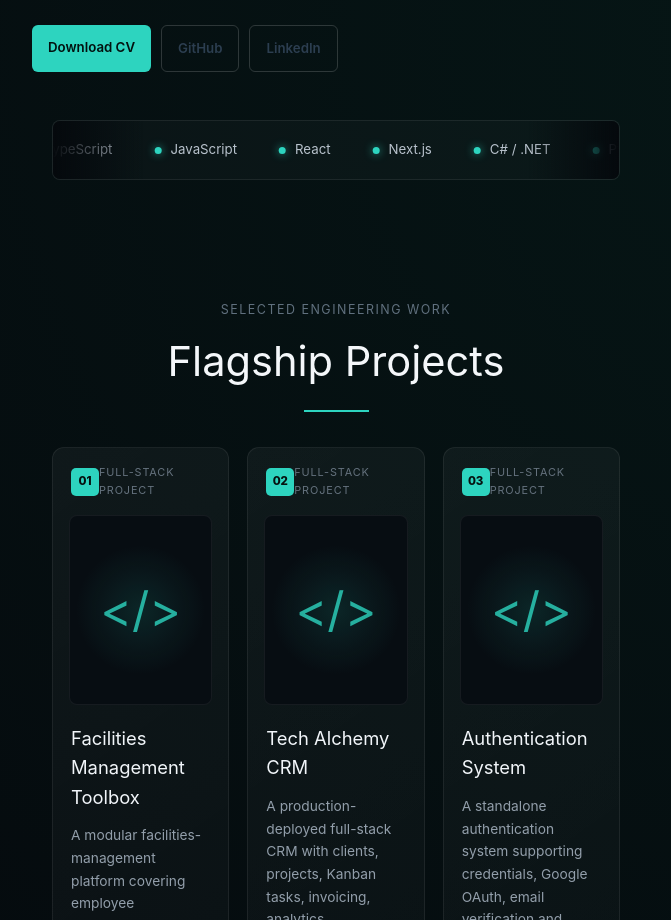
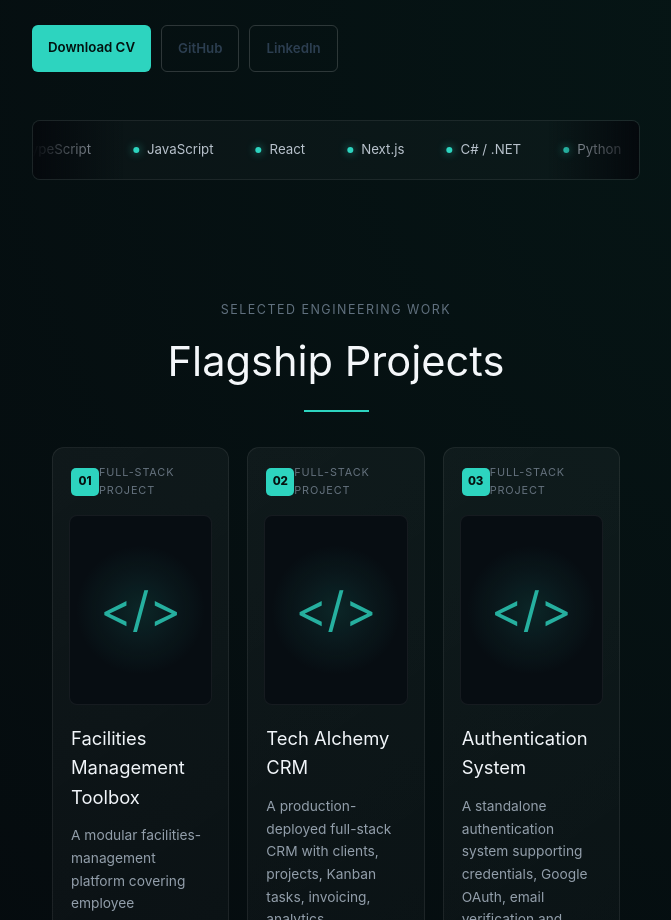
Before and after one commit to keketsoleu25/recruiter-magnet, a Vue app: page / in a window 1280 px wide. Shown: the part 892-1812 px from the top of the page, without its empty margins (0-671 px from the left). Built offline with nearby package versions, Linux system fonts and the light colour scheme; the HTML template or start-up script is replaced by a standard one.

Commit message:
style: refine responsive technology marquee

```diff
--- a/src/components/TechMarquee.vue
+++ b/src/components/TechMarquee.vue
@@ -50,9 +50,9 @@ const technologies = [
 <style scoped>
 .marquee {
   position: relative;
-  width: min(1180px, calc(100% - 40px));
-  margin: 0 auto 70px;
-
+  width: calc(100% - 32px);
+  max-width: 1180px;
+  margin: 0 auto 58px;
   overflow: hidden;
 
   border: 1px solid rgba(255, 255, 255, 0.07);
@@ -63,15 +63,14 @@ const technologies = [
 .track {
   display: flex;
   width: max-content;
+  will-change: transform;
 
-  /*
-   * 46 seconds keeps the movement deliberately subtle.
-   * The animation pauses when a recruiter wants to inspect an item.
-   */
+  /* Slow movement keeps the strip readable rather than decorative noise. */
   animation: marquee 46s linear infinite;
 }
 
-.marquee:hover .track {
+.marquee:hover .track,
+.marquee:focus-within .track {
   animation-play-state: paused;
 }
 
@@ -79,25 +78,23 @@ const technologies = [
   display: flex;
   align-items: center;
   flex-shrink: 0;
-
-  gap: 42px;
-  padding: 18px 21px;
+  gap: 28px;
+  padding: 15px 16px;
 }
 
 .technology {
   display: inline-flex;
   align-items: center;
-  gap: 9px;
+  gap: 8px;
 
   color: #b8c2cc;
   white-space: nowrap;
-  font-size: 0.83rem;
+  font-size: 0.76rem;
 }
 
 .dot {
-  width: 7px;
-  height: 7px;
-
+  width: 6px;
+  height: 6px;
   flex-shrink: 0;
 
   background: #2dd4bf;
@@ -110,9 +107,7 @@ const technologies = [
   z-index: 2;
   top: 0;
   bottom: 0;
-
-  width: 90px;
-
+  width: 42px;
   pointer-events: none;
 }
 
@@ -126,10 +121,6 @@ const technologies = [
   background: linear-gradient(to left, #05090d, transparent);
 }
 
-/*
- * Moving exactly half the complete track works because both groups
- * contain identical content.
- */
 @keyframes marquee {
   from {
     transform: translateX(0);
@@ -140,23 +131,39 @@ const technologies = [
   }
 }
 
-/*
- * Accessibility: users who request reduced motion still see the
- * complete stack without continuous animation.
- */
+@media (min-width: 768px) {
+  .marquee {
+    width: calc(100% - 48px);
+    margin-bottom: 70px;
+  }
+
+  .technology-group {
+    gap: 42px;
+    padding: 18px 21px;
+  }
+
+  .technology {
+    font-size: 0.83rem;
+  }
+
+  .fade {
+    width: 90px;
+  }
+}
+
+@media (min-width: 1228px) {
+  .marquee {
+    width: 100%;
+  }
+}
+
 @media (prefers-reduced-motion: reduce) {
+  .marquee {
+    overflow-x: auto;
+  }
+
   .track {
     animation: none;
   }
 }
-
-@media (max-width: 520px) {
-  .marquee {
-    width: min(100% - 28px, 1180px);
-  }
-
-  .technology-group {
-    gap: 30px;
-  }
-}
 </style>
```
